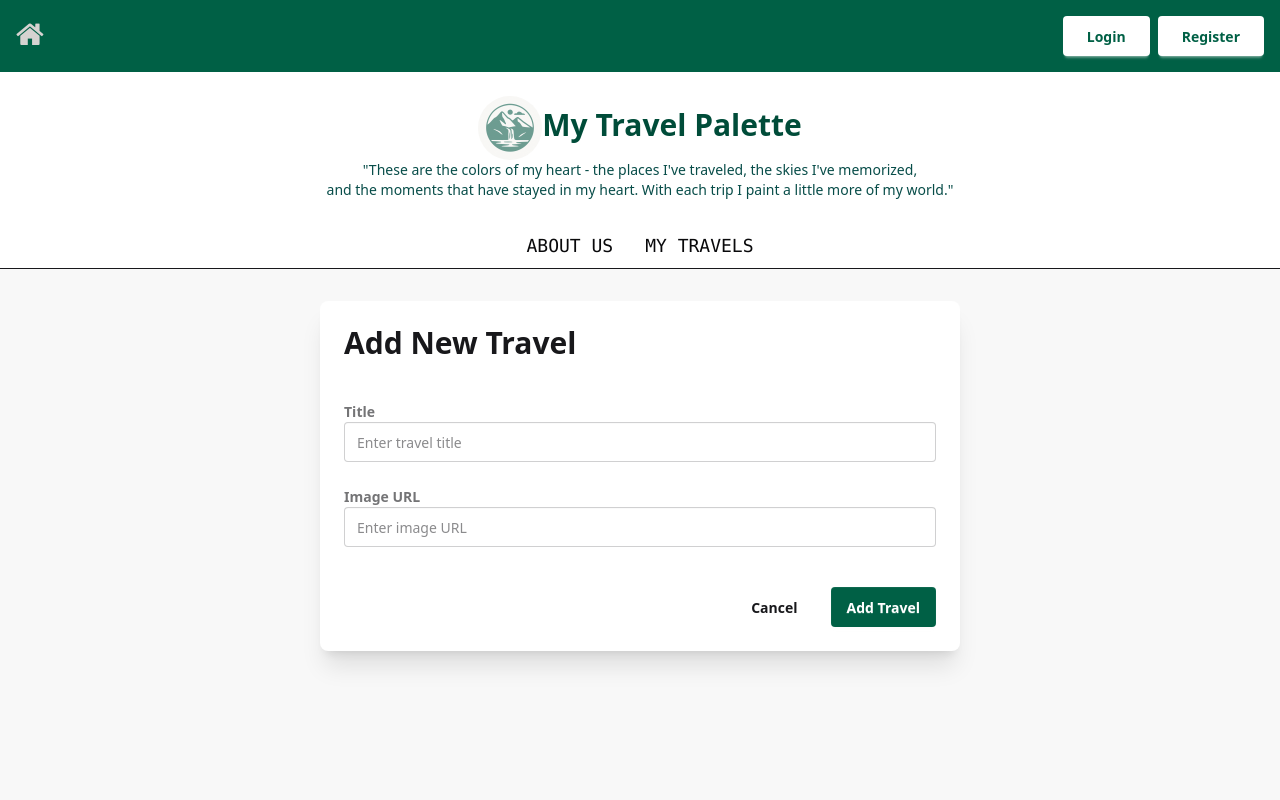
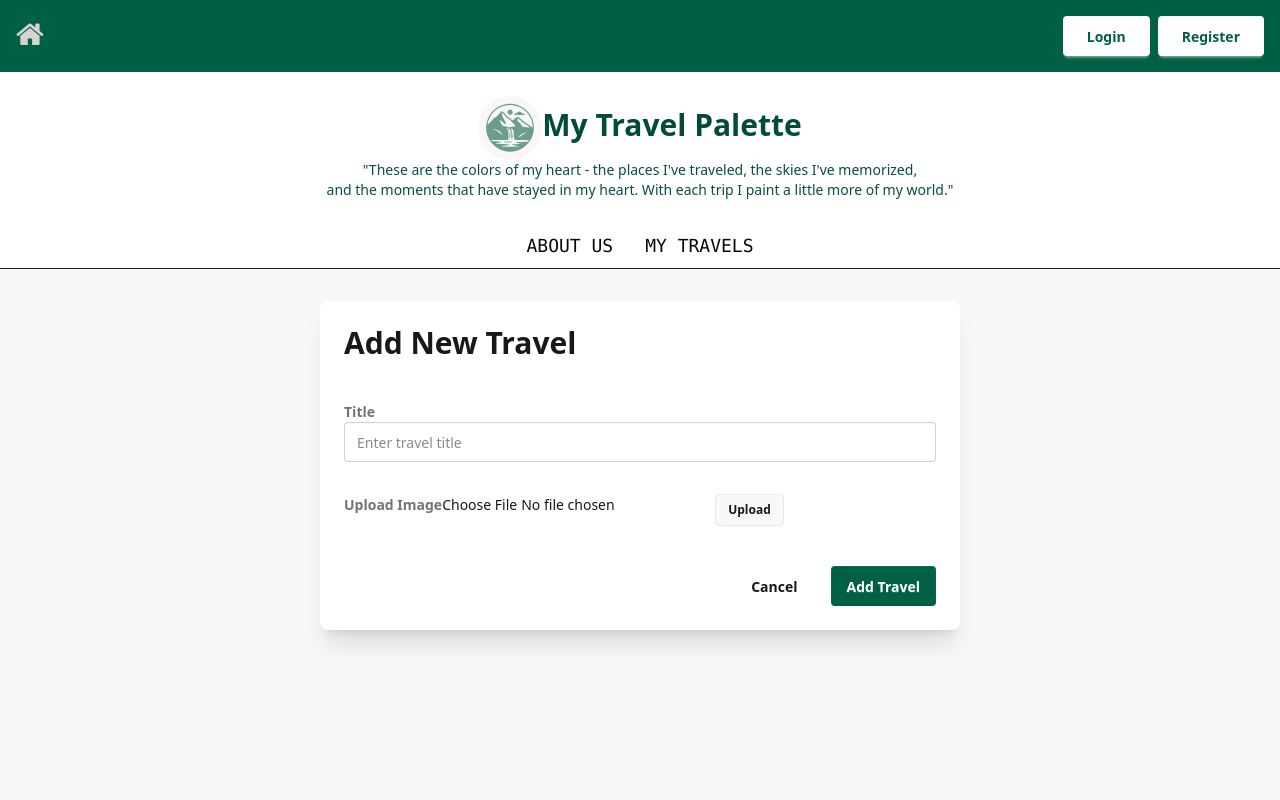
Before and after one commit to my-travel-palette/my-travel-palette, a React (Vite) app: page /new-travel in a window 1280 px wide. Shown: the top 800 px of the page. Built offline with nearby package versions, Linux system fonts and the light colour scheme; no server answers.

Commit message:
feat: integrate Cloudinary image upload and replace URL inputs with file upload components

```diff
--- a/package.json
+++ b/package.json
@@ -10,6 +10,8 @@
     "preview": "vite preview"
   },
   "dependencies": {
+    "@cloudinary/react": "^1.14.3",
+    "@cloudinary/url-gen": "^1.21.0",
     "@tailwindcss/vite": "^4.1.11",
     "@tiptap/extension-color": "^3.0.7",
     "@tiptap/extension-highlight": "^3.0.7",
@@ -22,6 +24,7 @@
     "@tiptap/react": "^3.0.7",
     "@tiptap/starter-kit": "^3.0.7",
     "axios": "^1.10.0",
+    "cloudinary": "^2.7.0",
     "daisyui": "^5.0.46",
     "firebase": "^12.0.0",
     "lucide-react": "^0.525.0",
--- /dev/null
+++ b/src/components/ImageUpload.jsx
@@ -0,0 +1,64 @@
+import { useState } from "react";
+
+const ImageUpload = ({ onUploadSuccess }) => {
+  const [image, setImage] = useState(null);
+  const [preview, setPreview] = useState('');
+  const [uploading, setUploading] = useState(false);
+
+  const handleFileChange = (e) => {
+    const file = e.target.files[0];
+    setImage(file);
+    setPreview(URL.createObjectURL(file));
+  };
+
+  const uploadImage = async () => {
+    if (!image) return alert('Please choose a file first!');
+    setUploading(true);
+
+    const data = new FormData();
+    data.append('file', image);
+    data.append('upload_preset', 'my_preset');
+
+    try {
+      const res = await fetch('https://api.cloudinary.com/v1_1/dukamnpgl/image/upload', {
+        method: 'POST',
+        body: data,
+      });
+
+      const result = await res.json();
+
+      if (result.secure_url) {
+        console.log('Uploaded image URL:', result.secure_url);
+        onUploadSuccess(result.secure_url);
+        alert('Upload success!');
+      } else {
+        alert('Upload failed — no URL returned.');
+      }
+    } catch (err) {
+      console.error('Upload failed:', err);
+      alert('Upload failed');
+    } finally {
+      setUploading(false);
+    }
+  };
+
+  return (
+    <div className="form-control">
+      <label className="label">
+        <span className="label-text font-semibold">Upload Image</span>
+      </label>
+      <input type="file" onChange={handleFileChange} />
+      {preview && <img src={preview} alt="preview" width="200" />}
+      <button
+        type="button"
+        onClick={uploadImage}
+        disabled={uploading}
+        className="btn btn-sm mt-2"
+      >
+        {uploading ? 'Uploading...' : 'Upload'}
+      </button>
+    </div>
+  );
+};
+
+export default ImageUpload;
--- a/src/pages/AddBlogPage.jsx
+++ b/src/pages/AddBlogPage.jsx
@@ -14,6 +14,7 @@ import { Color } from '@tiptap/extension-color';
 import { TextStyle } from '@tiptap/extension-text-style';
 import Highlight from '@tiptap/extension-highlight';
 import { Bold, Italic, List, ListOrdered, Quote, Undo, Redo, AlignLeft, AlignCenter, AlignRight, Link as LinkIcon, Image as ImageIcon } from 'lucide-react';
+import ImageUpload from "../components/ImageUpload";
 
 function AddBlogPage() {
   const { blogId, travelId } = useParams();
@@ -57,13 +58,6 @@ function AddBlogPage() {
     ],
     content: '',
   });
-
-  const addImage = () => {
-    const url = window.prompt('Enter image URL:');
-    if (url && editor) {
-      editor.chain().focus().setImage({ src: url }).run();
-    }
-  };
 
   const setLink = () => {
     const url = window.prompt('Enter URL:');
@@ -321,33 +315,18 @@ function AddBlogPage() {
                         </button>
                       </div>
                       <div className="flex gap-2">
-                        <input
-                          type="url"
-                          className="input input-bordered input-sm flex-1"
-                          placeholder="Travel image URL (optional)"
-                          value={newTravelImage}
-                          onChange={e => setNewTravelImage(e.target.value)}
-                        />
+                        {/* Image Upload */}
+                        <ImageUpload onUploadSuccess={(url) => setImage(url)} />
+
                       </div>
                     </div>
                   </div>
                 </div>
               </div>
 
-              {/* Image */}
-              <div className="form-control">
-                <label className="label">
-                  <span className="label-text font-semibold">Image URL</span>
-                </label>
-                <input
-                  type="url"
-                  placeholder="Enter image URL"
-                  className="input input-bordered w-full"
-                  value={image}
-                  onChange={(e) => setImage(e.target.value)}
-                  required
-                />
-              </div>
+              {/* Image Upload */}
+              <ImageUpload onUploadSuccess={(url) => setImage(url)} />
+
 
               {/* Author and Date */}
               <div className="grid grid-cols-1 md:grid-cols-2 gap-4">
@@ -469,14 +448,13 @@ function AddBlogPage() {
                         <LinkIcon className="w-4 h-4" />
                       </button>
 
-                      <button
-                        type="button"
-                        onClick={addImage}
-                        className="btn btn-sm btn-ghost"
-                        title="Add Image"
-                      >
-                        <ImageIcon className="w-4 h-4" />
-                      </button>
+                      <ImageUpload
+                        onUploadSuccess={(url) => {
+                          if (editor) {
+                            editor.chain().focus().setImage({ src: url }).run();
+                          }
+                        }}
+                      />
 
                       <button
                         type="button"
--- a/src/pages/AddTravelPage.jsx
+++ b/src/pages/AddTravelPage.jsx
@@ -2,6 +2,7 @@ import { useState } from "react";
 import { useNavigate } from "react-router-dom";
 import axios from "axios";
 import { BASE_URL } from "../config/api";
+import ImageUpload from "../components/ImageUpload";
 
 function AddTravelPage() {
   const [imageUrl, setImageUrl] = useState("");
@@ -60,21 +61,10 @@ function AddTravelPage() {
                 />
               </div>
 
-              {/* Image URL */}
-              <div className="form-control">
-                <label className="label">
-                  <span className="label-text font-semibold">Image URL</span>
-                </label>
-                <input
-                  type="url"
-                  name="imageUrl"
-                  placeholder="Enter image URL"
-                  className="input input-bordered w-full"
-                  value={imageUrl}
-                  onChange={(e) => setImageUrl(e.target.value)}
-                  required
-                />
-              </div>
+              {/* Image Upload */}
+              <ImageUpload onUploadSuccess={(url) => setImageUrl(url)} />
+
+
 
               {/* Preview */}
               {imageUrl && (
```
Also changed, not shown: 1 other file (tests, documents, lock files or other folders). Lines whose indentation alone changed are shown as unchanged.
